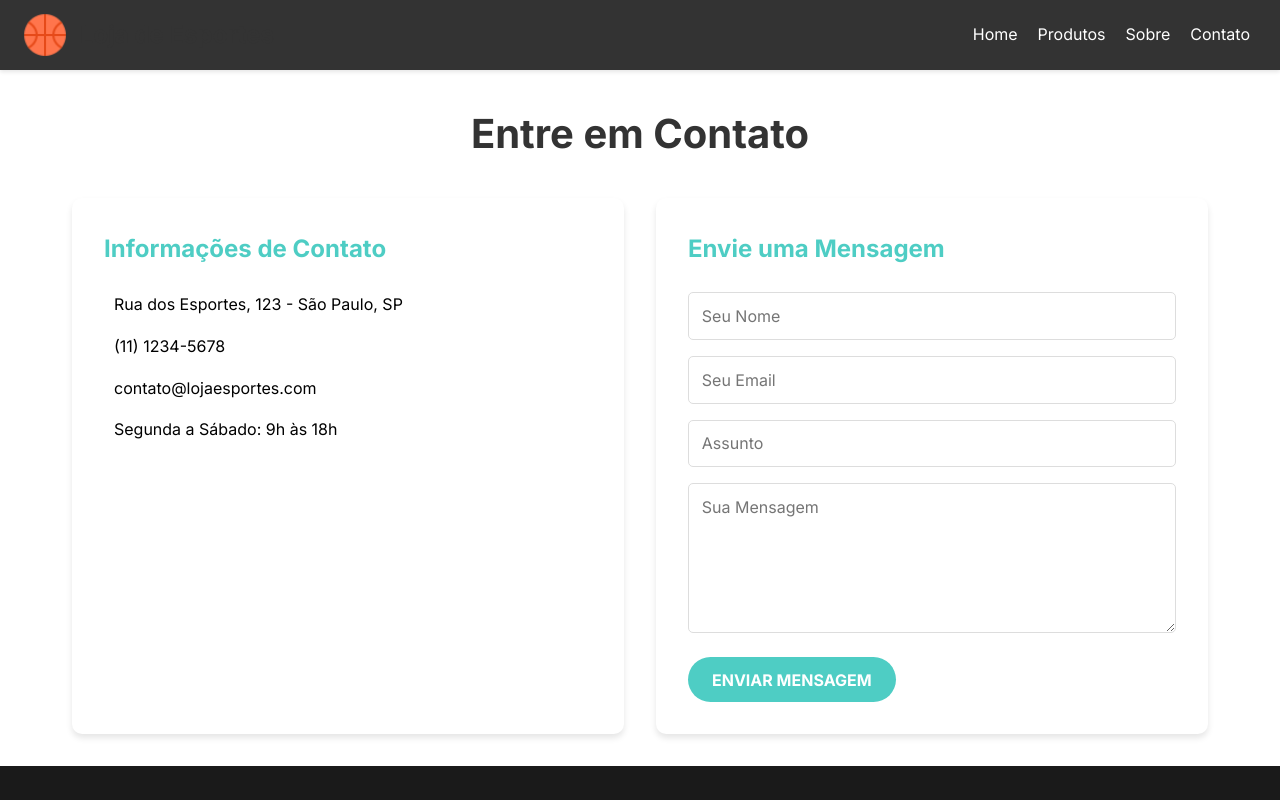
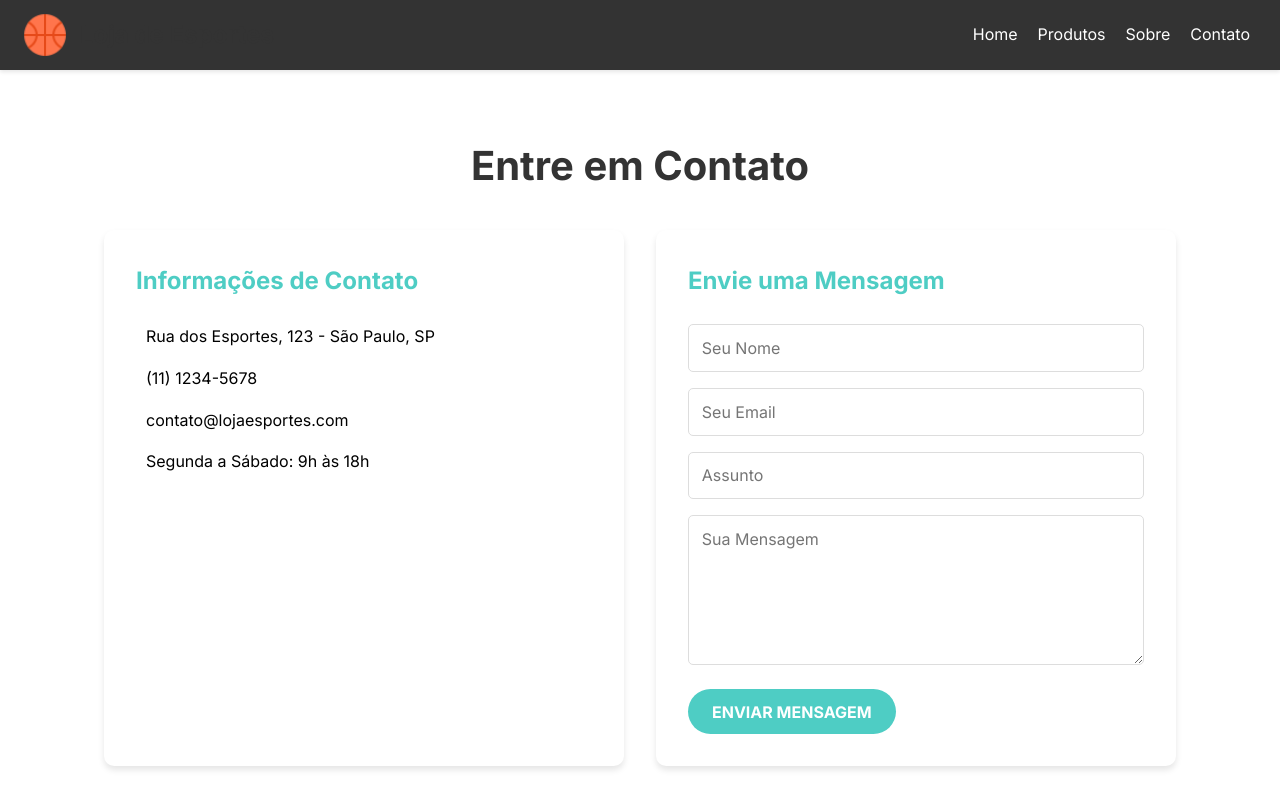
Before and after one commit to FIAP-Checkpoints/cp4-front, a React (Vite) app: page /contato in a window 1280 px wide. Shown: the top 800 px of the page. Built offline with nearby package versions, Linux system fonts and the light colour scheme.

Commit message:
Assets & Other

```diff
--- a/src/screens/About/AboutStyles.css
+++ b/src/screens/About/AboutStyles.css
@@ -1,8 +1,7 @@
 .about-page {
     max-width: 1200px;
     margin: 0 auto;
-    padding: 2rem;
-    font-family: 'Roboto', sans-serif;
+    padding: 4rem;
 }
 
 .about-page h1 {
--- a/src/screens/Contact/ContactStyles.css
+++ b/src/screens/Contact/ContactStyles.css
@@ -1,8 +1,7 @@
 .contact-page {
     max-width: 1200px;
     margin: 0 auto;
-    padding: 2rem;
-    font-family: 'Roboto', sans-serif;
+    padding: 4rem;
 }
 
 .contact-page h1 {
--- a/src/screens/Products/ProductStyles.css
+++ b/src/screens/Products/ProductStyles.css
@@ -1,7 +1,7 @@
 .products-page {
     max-width: 1200px;
     margin: 0 auto;
-    padding: 2rem;
+    padding: 4rem;
 }
 
 h1 {
--- a/src/screens/Products/index.jsx
+++ b/src/screens/Products/index.jsx
@@ -10,6 +10,7 @@ function Products() {
         { id: 6, name: "Dumbbell Set", price: 79.99, image: "https://images.unsplash.com/photo-1519861531473-9200262188bf?q=80&w=2071&auto=format&fit=crop&ixlib=rb-4.0.3&ixid=M3wxMjA3fDB8MHxwaG90by1wYWdlfHx8fGVufDB8fHx8fA%3D%3D" },
         { id: 7, name: "Swimming Goggles", price: 15.99, image: "https://images.unsplash.com/photo-1519861531473-9200262188bf?q=80&w=2071&auto=format&fit=crop&ixlib=rb-4.0.3&ixid=M3wxMjA3fDB8MHxwaG90by1wYWdlfHx8fGVufDB8fHx8fA%3D%3D" },
         { id: 8, name: "Cycling Helmet", price: 49.99, image: "https://images.unsplash.com/photo-1519861531473-9200262188bf?q=80&w=2071&auto=format&fit=crop&ixlib=rb-4.0.3&ixid=M3wxMjA3fDB8MHxwaG90by1wYWdlfHx8fGVufDB8fHx8fA%3D%3D" },
+        { id: 9, name: "Cycling Helmet", price: 49.99, image: "https://images.unsplash.com/photo-1519861531473-9200262188bf?q=80&w=2071&auto=format&fit=crop&ixlib=rb-4.0.3&ixid=M3wxMjA3fDB8MHxwaG90by1wYWdlfHx8fGVufDB8fHx8fA%3D%3D" }
     ];
 
     return (
```
